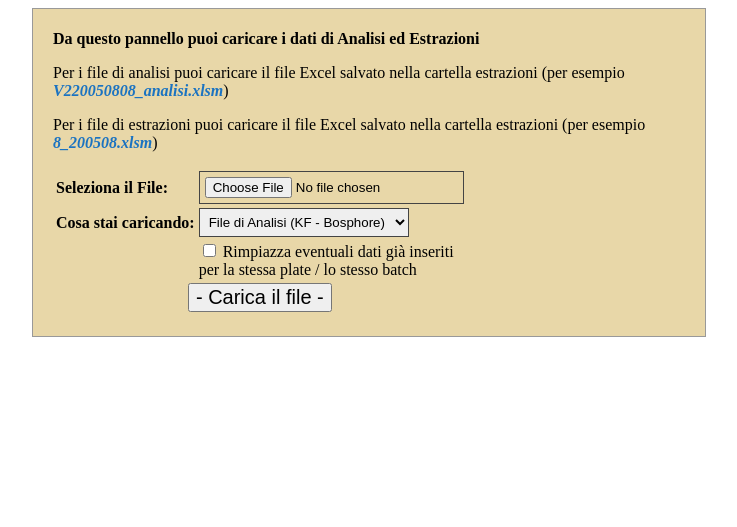
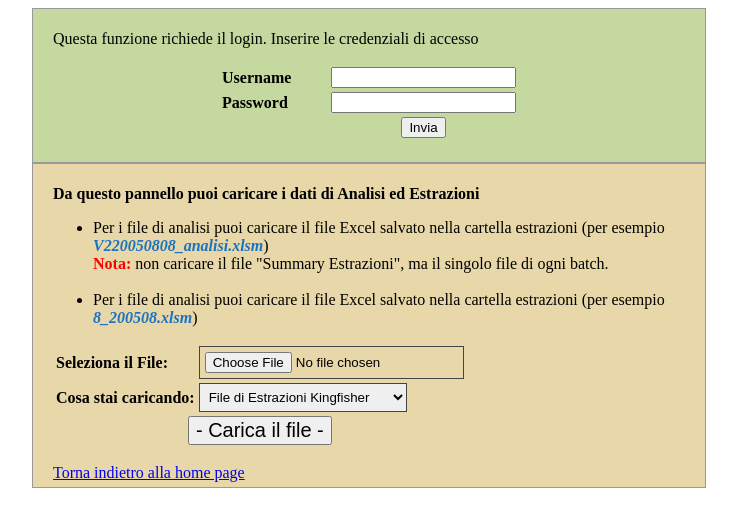
Before and after one commit to azufre451/cibio-covid, a PHP site: page /TEMPLATES/upload_results.html in a window 1280 px wide. Shown: the top 527 px of the page, without its empty margins (271-1008 px from the left). Run offline with PHP 8.4, Linux system fonts and the light colour scheme; some libraries are stand-ins or nearby versions.

Commit message:
added login to data load page

```diff
--- a/TEMPLATES/load_procedure.html
+++ b/TEMPLATES/load_procedure.html
@@ -24,7 +24,7 @@
 	<p style="font-family:monospace; margin-left:10px; border-left:3px solid #555; padding-left:10px; margin-top:10px;" tal:content="structure stdout" /><hr/>
 	<p style="font-family:monospace; margin-left:10px; border-left:3px solid red; padding-left:10px; margin-top:10px;" tal:content="structure stderr" />
 
-<a href="load_data.php"> Torna indietro al caricamento </a> <a tal:condition="exists:iplate" tal:attributes="href string:search.php?plate=${iplate}"> Visualizza la Plate appena inserita</a>
+<a href="load_data.php"> Torna indietro al caricamento </a> oppure <a tal:condition="exists:iplate" tal:attributes="href string:search.php?plate=${iplate}"> Visualizza la Plate appena inserita</a>
 
 </div>
 
--- a/TEMPLATES/upload_results.html
+++ b/TEMPLATES/upload_results.html
@@ -16,10 +16,46 @@
 		font-style: italic;
 	}
 </style>
-		<div style="padding:5px 20px; margin-top: 20px; width:50%; margin:auto; background-color:#e8d7a8; border: 1px solid #999;">
+<script type="text/javascript" src="TEMPLATES/js/jquery.js" />
+<script src="https://cdnjs.cloudflare.com/ajax/libs/crypto-js/3.1.9-1/core.js"></script>
+<script src="https://cdnjs.cloudflare.com/ajax/libs/crypto-js/3.1.9-1/md5.js"></script>
+<script>
+
+    function crypt(ida){
+
+    	var passhash = CryptoJS.MD5(jQuery('#password',ida).val()).toString();
+
+    	jQuery('#password',ida).val(passhash);
+
+
+
+    }
+	function checker(ida){
+
+		if (jQuery(ida).val()!='estrazioni')
+			jQuery('#checkboxTR').fadeIn();
+		else
+			jQuery('#checkboxTR').fadeOut();
+	}
+</script>
+		<div tal:condition="not:exists:login" style="padding:5px 20px; margin-top: 20px; width:50%; margin:auto; background-color:#c4d89f; border: 1px solid #999;">
+			<p> Questa funzione richiede il login. Inserire le credenziali di accesso </p>
+			<form method="POST" action="load_data.php?dologin=true" onsubmit="javascript:crypt(this);">
+				<table style="width:300px; margin:auto;">
+					<tr><td style="font-weight: bold;">Username</td> <td width="100px;"> <input type="text" name="username"/>  </td></tr>
+					<tr><td style="font-weight: bold;">Password</td> <td width="100px;"> <input id="password" type="password" name="password"/>  </td></tr>
+					<tr><td></td> <td style="text-align:center;"> <input width="100px;" type="submit" value="Invia" /></td></tr>
+
+				</table>
+
+			</form>
+		</div>
+
+		<div  tal:condition="exists:login"  style="padding:5px 20px; margin-top: 20px; width:50%; margin:auto; background-color:#e8d7a8; border: 1px solid #999;">
 		<p style="font-weight:bold;"> Da questo pannello puoi caricare i dati di Analisi ed Estrazioni </p>
-		<p> Per i file di analisi puoi caricare il file Excel salvato nella cartella estrazioni (per esempio <span class="emph">V220050808_analisi.xlsm</span>) </p>
-		<p> Per i file di estrazioni puoi caricare il file Excel salvato nella cartella estrazioni (per esempio <span class="emph">8_200508.xlsm</span>) </p>
+		<p><ul><li>Per i file di analisi puoi caricare il file Excel salvato nella cartella estrazioni (per esempio <span class="emph">V220050808_analisi.xlsm</span>) <br /><span style="color:red; font-weight:bold;">Nota: </span> non caricare il file "Summary Estrazioni", ma il singolo file di ogni batch.</li><br />
+
+		<li> Per i file di analisi puoi caricare il file Excel salvato nella cartella estrazioni (per esempio <span class="emph">8_200508.xlsm</span>) </li></ul></p>
 		<form action="load_data.php" method="POST" enctype="multipart/form-data">
 		<table>
 			<tr>
@@ -30,18 +66,19 @@
 			</tr>
 			<tr>
 			  <td> <b>Cosa stai caricando:</b></td>
-			  	<td> <select style="border:1px solid #444; padding:5px;" name="uploadtype">
-			  	<option value="analisiBF">File di Analisi (KF - Bosphore)</option>
-			  	<option value="estrazioni">File di Estrazioni</option>
+			  	<td> <select onchange="javascript:checker(this);" style="border:1px solid #444; padding:5px;" name="uploadtype">
+			  	<optgroup label="Analisi"><option value="analisiBF">File di Analisi (Bosphore)</option> <option value="analisiRS">File di Analisi (Realstar)</option></optgroup>
+			  	<optgroup label="Estrazioni"><option value="estrazioni" selected="selected">File di Estrazioni Kingfisher</option></optgroup>
 			  </select></td>
 			</tr>
-			<tr>
+			<tr id="checkboxTR" style="display:none;">
 				<td />
-				<td> <input type="checkbox" name="replace" id="replace"/> Rimpiazza eventuali dati già inseriti <br/>per la stessa plate / lo stesso batch </td>
+				<td> <input type="checkbox" name="replaceData" value="replaceData" id="replaceData"/> Rimpiazza eventuali dati già inseriti <br/>per la stessa plate / lo stesso batch </td>
 			</tr>
 			 <tr> <td colspan="2" style="text-align:center"><input type="submit" style="font-size:20px;" value="- Carica il file -" name="submit"/> </td> </tr>
 		</table>
 		</form>
+		<a href="index.php"> Torna indietro alla home page </a>
 		</div>
 
 
```
Also changed, not shown: TEMPLATES/index.htm (+6 -1 lines), load_data.php (+31 -8 lines).
